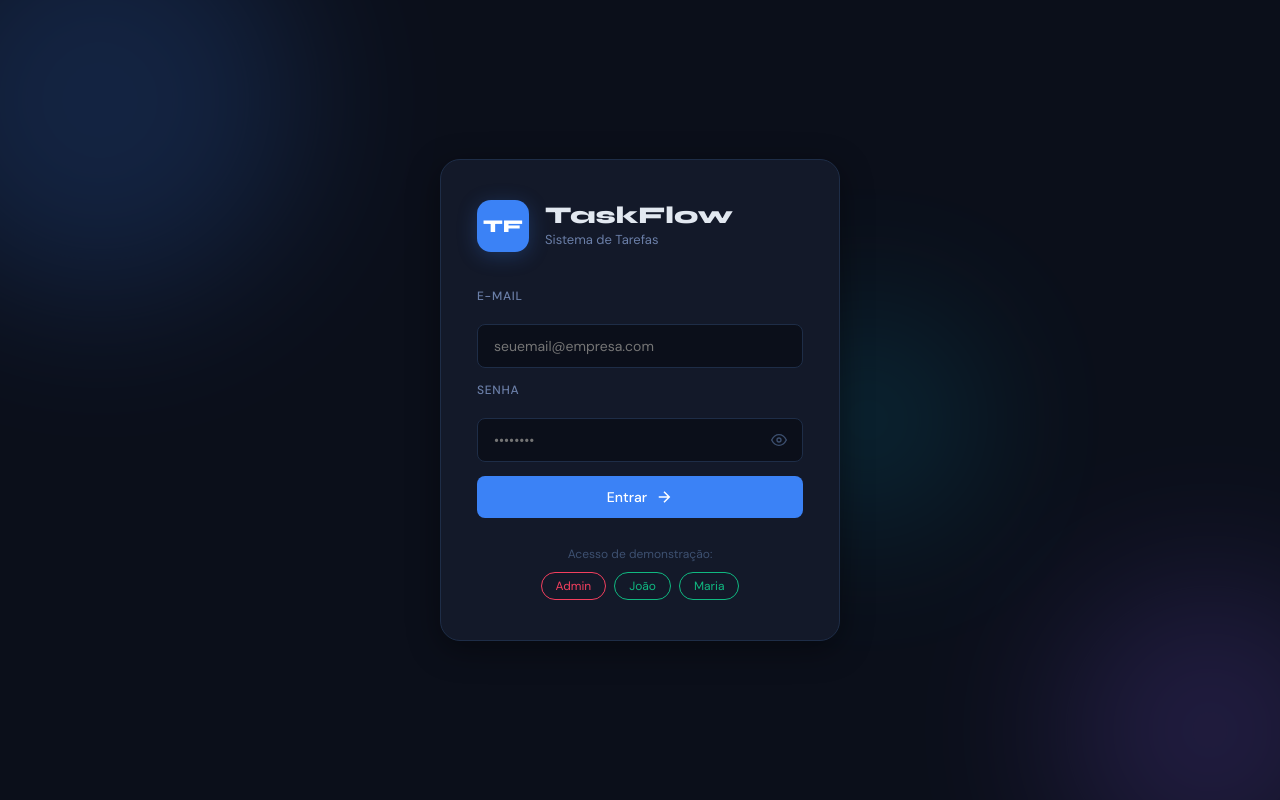
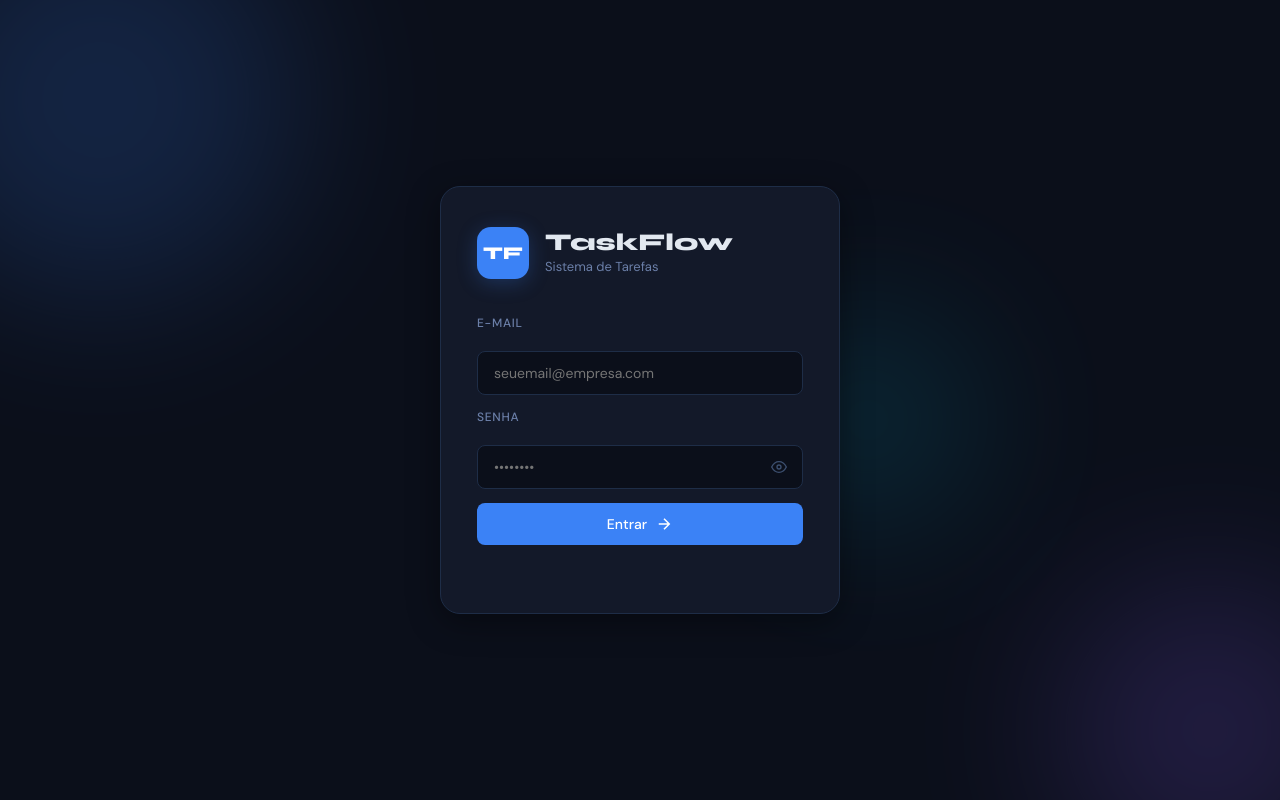
Before and after one commit to henriquehce/projeto, a Flask app: page / in a window 1280 px wide. Run offline with Flask 3, Linux system fonts and the light colour scheme.

Commit message:
MODIFIED: templates/index.html

```diff
--- a/templates/index.html
+++ b/templates/index.html
@@ -49,14 +49,6 @@
                 <span>Entrar</span>
                 <svg width="18" height="18" fill="none" stroke="currentColor" stroke-width="2" viewBox="0 0 24 24"><path d="M5 12h14M12 5l7 7-7 7"/></svg>
             </button>
-        </div>
-        <div class="login-hint">
-            <p>Acesso de demonstração:</p>
-            <div class="hint-chips">
-                <button onclick="preencherEmail('admin@taskflow.com','admin123')" class="chip chip-admin">Admin</button>
-                <button onclick="preencherEmail('joao@taskflow.com','joao123')" class="chip chip-colab">João</button>
-                <button onclick="preencherEmail('maria@taskflow.com','maria123')" class="chip chip-colab">Maria</button>
-            </div>
         </div>
     </div>
 </div>
```
